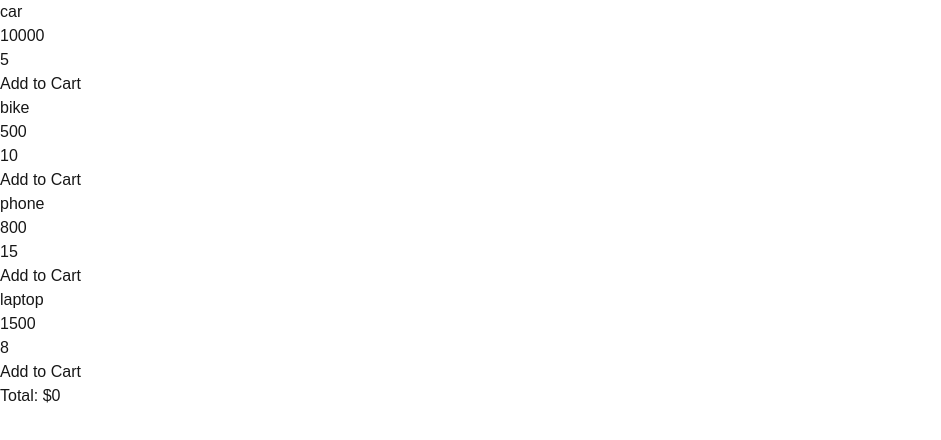
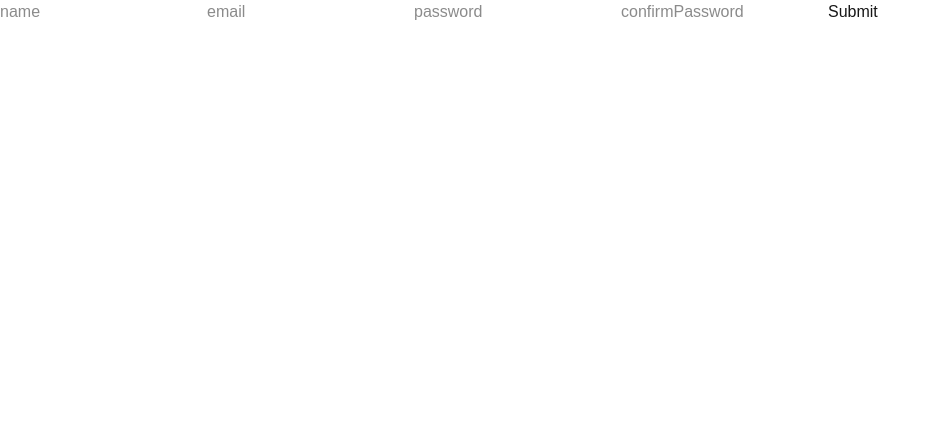
Before and after one commit to vmaineng/fun-components, a Next.js app: page / in a window 1280 px wide. Shown: the top 440 px of the page, without its empty margins (0-941 px from the left). Built offline with nearby package versions, Linux system fonts and the light colour scheme.

Commit message:
added in form

```diff
--- /dev/null
+++ b/app/components/UserForm.tsx
@@ -0,0 +1,126 @@
+"use client";
+
+import { useState } from "react";
+
+interface UserInputs {
+  name: string;
+  email: string;
+  password: string;
+  confirmPassword: string;
+}
+
+interface FormErrors {
+  name?: string;
+  email?: string;
+  password?: string;
+  confirmPassword?: string;
+}
+
+interface TouchedFields {
+  name?: boolean;
+  email?: boolean;
+  password?: boolean;
+  confirmPassword?: boolean;
+}
+
+export default function UserForm() {
+  const [values, setValues] = useState<UserInputs>({
+    name: "",
+    email: "",
+    password: "",
+    confirmPassword: "",
+  });
+  const [errors, setErrors] = useState<FormErrors>({});
+  const [touched, setTouched] = useState<TouchedFields>({});
+  const [loading, setLoading] = useState<boolean>(false);
+
+  const validate = (values: UserInputs): FormErrors => {
+    const errors: FormErrors = {};
+    if (values.name.length < 2)
+      errors.name = "Name must be at least 2 characters";
+    if (!values.email.includes("@")) errors.email = "Invalid email";
+    if (values.password.length < 8)
+      errors.password = "Password must be at least 8 characters";
+    if (values.password !== values.confirmPassword)
+      errors.confirmPassword = "Passwords do not match";
+    return errors;
+  };
+
+  const onSubmit = async () => {
+    const validationErrors = validate(values);
+    setErrors(validationErrors);
+    if (Object.keys(validationErrors).length > 0) return;
+    setLoading(true);
+
+    try {
+      await new Promise((res) => setTimeout(res, 1500));
+    } catch (err) {
+      throw new Error();
+    } finally {
+      setLoading(false);
+    }
+  };
+
+  return (
+    <div>
+      <form
+        onSubmit={(e) => {
+          e.preventDefault();
+          onSubmit();
+        }}
+      >
+        <input
+          type="text"
+          placeholder="name"
+          value={values.name}
+          onChange={(e) => setValues({ ...values, name: e.target.value })}
+          onBlur={() => {
+            setTouched({ ...touched, name: true });
+            setErrors(validate(values));
+          }}
+        />
+        <input
+          type="text"
+          placeholder="email"
+          value={values.email}
+          onChange={(e) => setValues({ ...values, email: e.target.value })}
+          onBlur={() => {
+            setTouched({ ...touched, name: true });
+            setErrors(validate(values));
+          }}
+        />
+        <input
+          type="text"
+          placeholder="password"
+          value={values.password}
+          onChange={(e) => setValues({ ...values, password: e.target.value })}
+          onBlur={() => {
+            setTouched({ ...touched, name: true });
+            setErrors(validate(values));
+          }}
+        />
+        <input
+          type="text"
+          placeholder="confirmPassword"
+          value={values.confirmPassword}
+          onChange={(e) =>
+            setValues({ ...values, confirmPassword: e.target.value })
+          }
+          onBlur={() => {
+            setTouched({ ...touched, name: true });
+            setErrors(validate(values));
+          }}
+        />
+        {touched.name && errors.name && <p>{errors.name}</p>}
+        {touched.email && errors.email && <p>{errors.email}</p>}
+        {touched.password && errors.password && <p>{errors.password}</p>}
+        {touched.confirmPassword && errors.confirmPassword && (
+          <p>{errors.confirmPassword}</p>
+        )}
+        <button type="submit" disabled={loading}>
+          {loading ? "Submitting..." : "Submit"}
+        </button>
+      </form>
+    </div>
+  );
+}
--- a/app/page.tsx
+++ b/app/page.tsx
@@ -1,6 +1,7 @@
 // import UserList from "./components/UserList";
 // import DarkMode from "./components/DarkMode";
 // import UserCard from "./components/UserCard";
+import UserForm from "./components/UserForm";
 
 import ShoppingCart from "./components/ShoppingCart";
 
@@ -13,7 +14,8 @@ export default function Home() {
       {/* <UserCard /> */}
       {/* <DarkMode /> */}
       {/* <UserData /> */}
-      <ShoppingCart />
+      {/* <ShoppingCart /> */}
+      <UserForm />
     </div>
   );
 }
```
